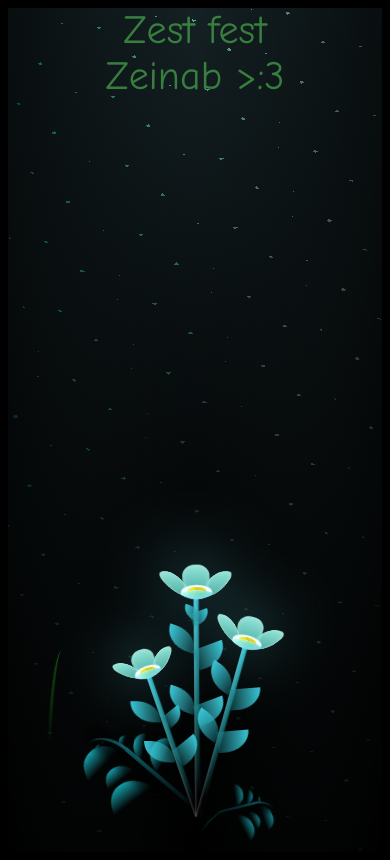
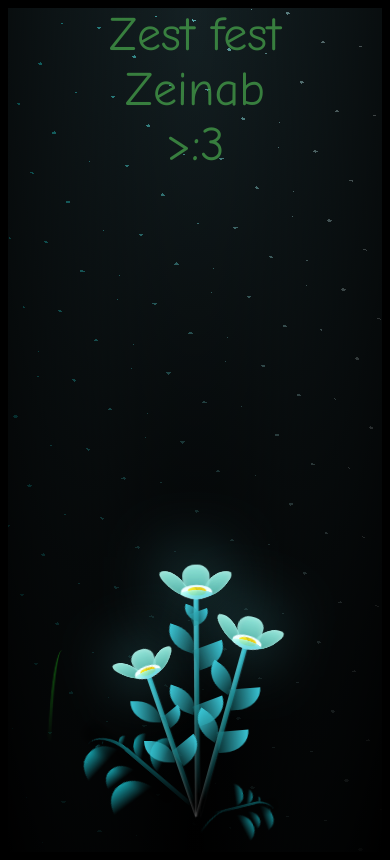
Before and after one commit to JoelP-11/Flower-project, a plain HTML site: page index.html in a window 390 px wide. Both pictures are taken after a click on the button "Click Here". Drawn offline with Linux system fonts and the light colour scheme.

Commit message:
bigger title text but much improved spacing wise

```diff
--- a/flower.css
+++ b/flower.css
@@ -1340,7 +1340,7 @@ body {
 }
 
 .flower-title {
-  font-size: 3rem; /* Adjust size as needed */
+  font-size: 5rem; /* Adjust size as needed */
   font-family: 'Comic Sans MS', 'serif'; /* Choose a font that complements the flower theme */
   color: #4CAF50; /* Choose a color that matches the flower theme */
   text-align: center;
@@ -1399,7 +1399,7 @@ body {
 
 @media (max-width: 900px) {
   .flower-title {
-    font-size: 2.5rem; /* Adjust size for mobile */
+    font-size: 3rem; /* Adjust size for mobile */
     top: 5px; /* Adjust position for mobile */
   }
 }
```
